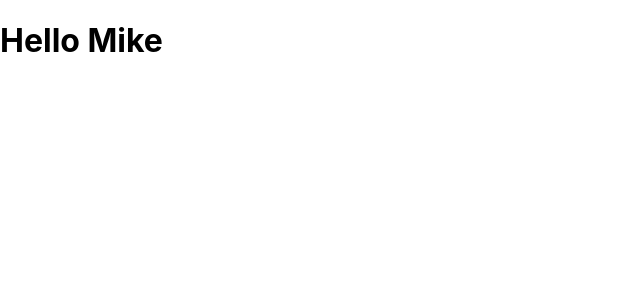
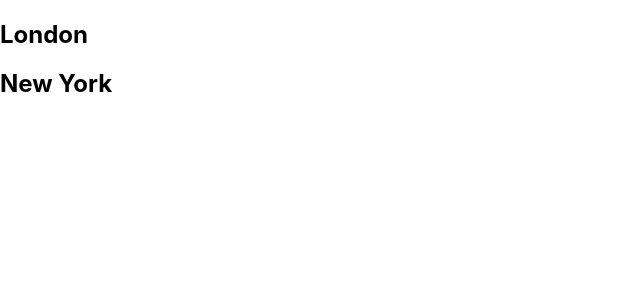
Before and after one commit to mmaruniak/s-rji-hacker-stories, a React (Create React App) app: page / in a window 1280 px wide. Shown: the top 300 px of the page, without its empty margins (0-640 px from the left). Built offline with nearby package versions, Linux system fonts and the light colour scheme.

Commit message:
Update App.js

```diff
--- a/src/App.js
+++ b/src/App.js
@@ -1,13 +1,13 @@
 import React from "react";
 
-function greetLion(lionName) {
-  return `Hello ${lionName}`;
-}
+function App() {
+  const cityArray = ["London", "New York", "Berlin", "Wiesbaden"];
+  const [city1, city2] = cityArray;
 
-function App() {
   return (
     <div>
-      <h1>{greetLion("Mike")}</h1>
+      <h2>{city1}</h2>
+      <h2>{city2}</h2>
     </div>
   );
 }
```
